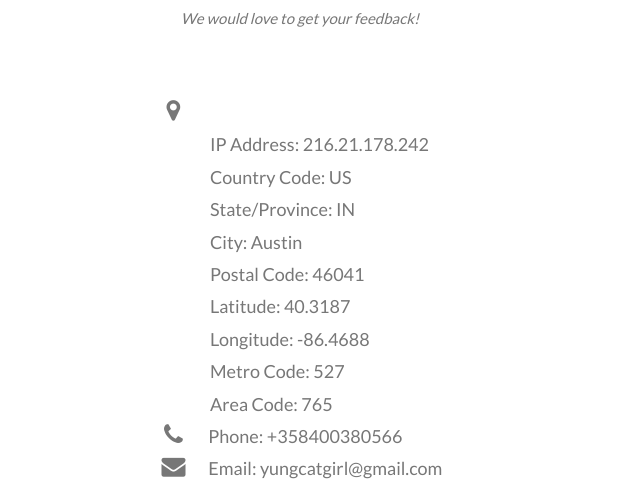
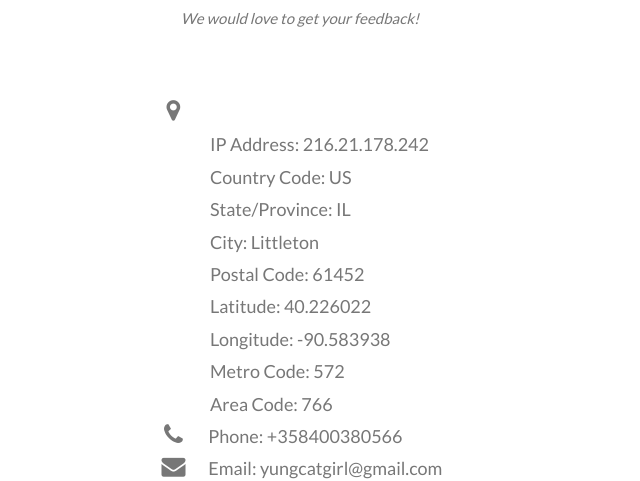
Before and after one commit to YungCatgirl/cumcoin, a plain HTML site: page index.html in a window 1280 px wide. Shown: the part 2600-3081 px from the top of the page, 340-980 px from the left. Drawn offline with nearby package versions, Linux system fonts and the light colour scheme.

Commit message:
i googled "ip address meme" and picked the first result for the address, decided to instead just get a totally random place

```diff
--- a/index.html
+++ b/index.html
@@ -195,13 +195,13 @@ body, html {
         <div style="padding-left: 52px">
           IP Address: 216.21.178.242<br>
           Country Code: US<br>
-          State/Province: IN<br>
-          City: Austin<br>
-          Postal Code: 46041<br>
-          Latitude: 40.3187<br>
-          Longitude: -86.4688<br>
-          Metro Code: 527<br>
-          Area Code: 765
+          State/Province: IL<br>
+          City: Littleton<br>
+          Postal Code: 61452<br>
+          Latitude: 40.226022<br>
+          Longitude: -90.583938<br>
+          Metro Code: 572<br>
+          Area Code: 766
         </div>
         <i class="fa fa-phone fa-fw w3-hover-text-black w3-xlarge w3-margin-right"></i> Phone: +358400380566<br>
         <i class="fa fa-envelope fa-fw w3-hover-text-black w3-xlarge w3-margin-right"></i> Email: yungcatgirl@gmail.com<br>
```
